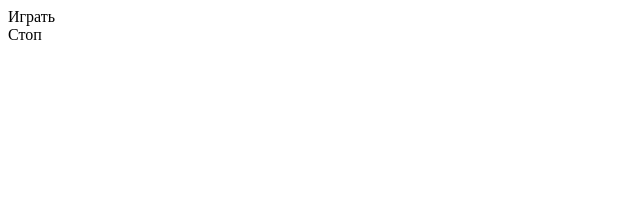
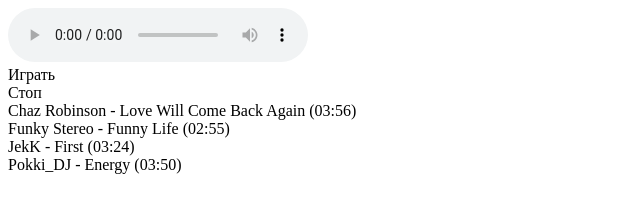
Before and after one commit to awibox/BB-music-player, a plain HTML site: page index.html in a window 1280 px wide. Shown: the whole page, without its empty margins (0-640 px from the left). Drawn offline with nearby package versions, Linux system fonts and the light colour scheme.

Commit message:
Обработчик треков

```diff
--- /dev/null
+++ b/app.js
@@ -0,0 +1,71 @@
+var data = {
+    sound: [
+        {
+            artist: "Chaz Robinson",
+            name: "Love Will Come Back Again",
+            time: "03:56",
+            src: "mp3/Chaz_Robinson_-_Love_Will_Come_Back_Again.mp3"
+        },
+        {
+            artist: "Funky Stereo",
+            name: "Funny Life",
+            time: "02:55",
+            src: "mp3/Funky_Stereo_-_Funny_Life.mp3"
+        },
+        {
+            artist: "JekK",
+            name: "First",
+            time: "03:24",
+            src: "mp3/JekK_-_First.mp3"
+        },
+        {
+            artist: "Pokki_DJ",
+            name: "Energy",
+            time: "03:50",
+            src: "mp3/Pokki_DJ_-_Energy.mp3"
+        }
+    ]
+};
+
+console.log(data);
+
+for (var i = 0; i < data.sound.length;i++) {
+    var template = '<div class="list__item" data-src="' + data.sound[i].src + '">' + data.sound[i].artist + ' - ' + data.sound[i].name + ' (' + data.sound[i].time + ')</div>';
+    $('.list').append(template);
+}
+
+$('.list__item').click(function(){
+    var PageSound = document.getElementById('PageSound');
+    PageSound.src = $(this).attr('data-src');
+    PageSoundPlay();
+});
+
+function PageSoundPlay()
+{
+    var nowTime = new Date().getTime();
+    var PageSound = document.getElementById('PageSound');
+    localStorage['PageSound'] = nowTime;
+    PageSound.play();
+}
+function PageSoundStop()
+{
+    PageSound.pause();
+    PageSound.currentTime = 0;
+}
+function onStorageEvent(storageEvent){
+    if(storageEvent.key == 'PageSound')
+        PageSoundStop();
+}
+$(document).ready(function(){
+    if (window.addEventListener) {
+        window.addEventListener("storage", onStorageEvent, false);
+    } else {
+        window.attachEvent("onstorage", onStorageEvent);
+    }
+    $('.play').click(function() {
+        PageSoundPlay();
+    });
+    $('.stop').click(function() {
+        PageSoundStop();
+    });
+});
--- a/index.html
+++ b/index.html
@@ -8,50 +8,13 @@
     <meta name="keywords" content="">
 </head>
 <body class="page">
-<audio id="PageSound" src="mp3/track2.mp3"></audio>
+<audio id="PageSound" controls></audio>
 <div class="play">Играть</div>
 <div class="stop">Стоп</div>
 
-<div class="list">
-    <div class="list-item"></div>
-</div>
+<div class="list"></div>
 
 <script src="http://code.jquery.com/jquery-latest.js"></script>
-<script>
-    function PageSoundPlay()
-    {
-        var nowTime = new Date().getTime();
-        console.log('nowTime ',nowTime);
-        var PageSound = document.getElementById('PageSound');
-        console.log('PageSound ',PageSound);
-        console.log(localStorage['PageSound']);
-        localStorage['PageSound'] = nowTime;
-
-        PageSound.play();
-    }
-    function PageSoundStop()
-    {
-        PageSound.pause();
-        PageSound.currentTime = 0;
-    }
-    function onStorageEvent(storageEvent){
-        console.log("storageEvent.key", storageEvent.key);
-        if(storageEvent.key == 'PageSound')
-            PageSoundStop();
-    }
-    $(document).ready(function(){
-        if (window.addEventListener) {
-            window.addEventListener("storage", onStorageEvent, false);
-        } else {
-            window.attachEvent("onstorage", onStorageEvent);
-        }
-        $('.play').click(function() {
-            PageSoundPlay();
-        });
-        $('.stop').click(function() {
-            PageSoundStop();
-        });
-    });
-</script>
+<script src="app.js"></script>
 </body>
 </html>
```
Also changed, not shown: data.js (added).
